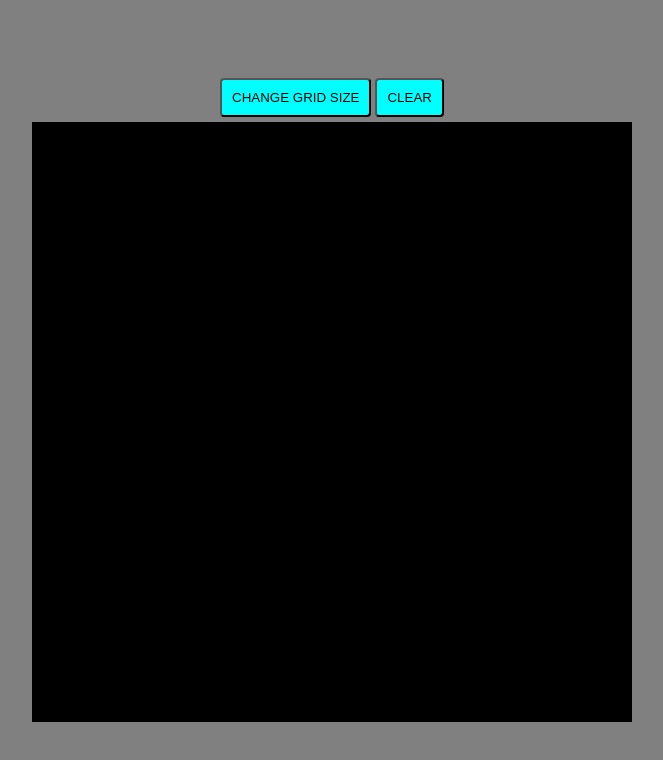
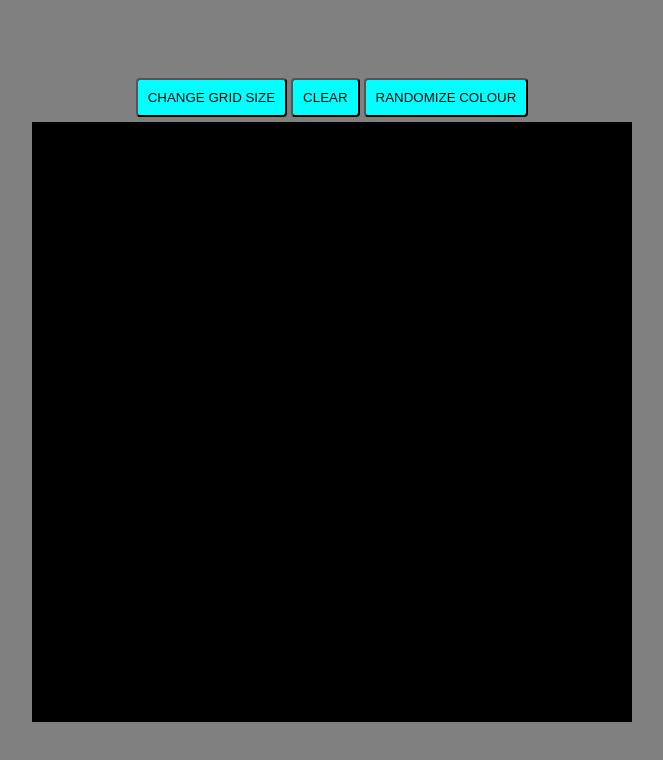
Before and after one commit to jfitzgerald1126/Etch-a-Sketch, a plain HTML site: page index.html in a window 1280 px wide. Shown: the whole page, without its empty margins (308-971 px from the left). Drawn offline with Linux system fonts and the light colour scheme.

Commit message:
Add randomize colour button

```diff
--- a/index.html
+++ b/index.html
@@ -12,6 +12,7 @@
     <div class="container">
         <button class="btn change-size">CHANGE GRID SIZE</button>
         <button class="btn clear">CLEAR</button>
+        <button class="btn random">RANDOMIZE COLOUR</button>
         <div class="center-grid">
             <div class="grid-container"></div>
         </div>
```
